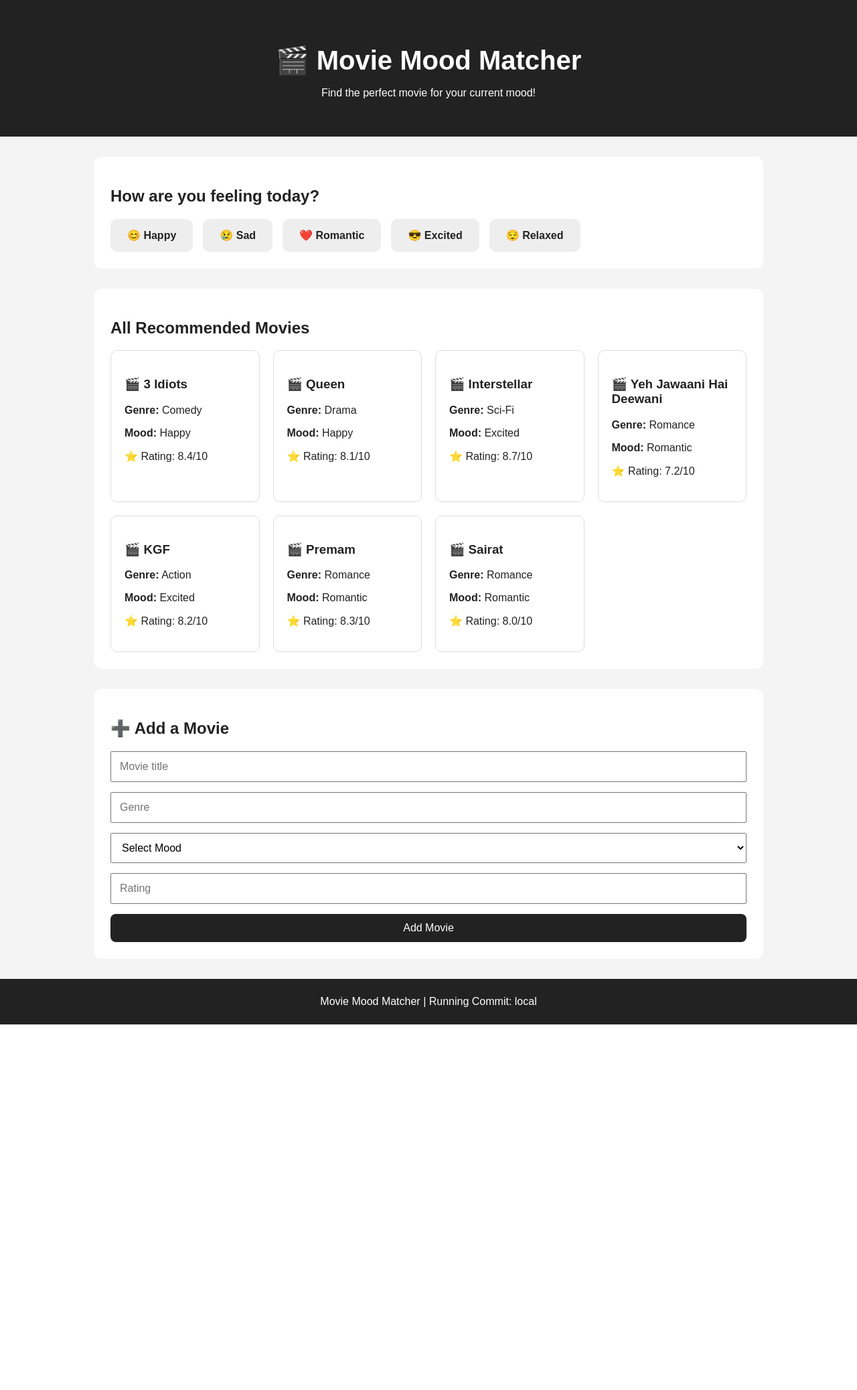
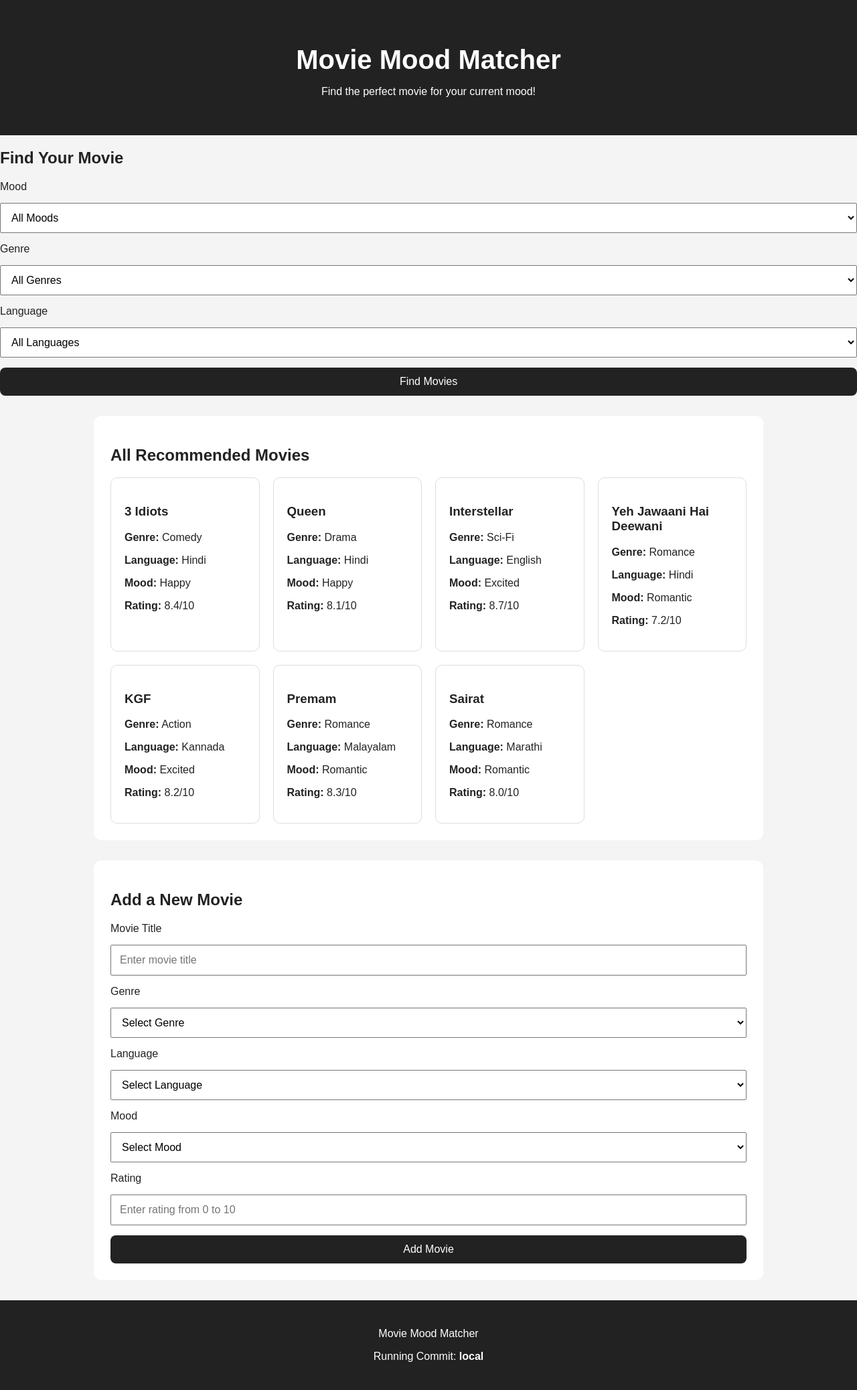
Before and after one commit to AmitRJagdale/Movie-Mood-Matcher, a Flask app: page / in a window 1280 px wide. Shown: the whole page at 67% size. Before the commit the page ends 1530 px from the top, so only its background shows below. Run offline with Flask 3, Linux system fonts and the light colour scheme.

Commit message:
Improve movie filters and add language field

```diff
--- a/templates/index.html
+++ b/templates/index.html
@@ -1,5 +1,6 @@
 <!DOCTYPE html>
 <html lang="en">
+
 <head>
     <meta charset="UTF-8">
     <meta name="viewport" content="width=device-width, initial-scale=1.0">
@@ -13,38 +14,145 @@
 <body>
 
 <header>
-    <h1>🎬 Movie Mood Matcher</h1>
+    <h1>Movie Mood Matcher</h1>
     <p>Find the perfect movie for your current mood!</p>
 </header>
 
-<section class="mood-section">
 
-    <h2>How are you feeling today?</h2>
+<!-- FILTER SECTION -->
+<section class="filter-section">
 
-    <div class="moods">
+    <h2>Find Your Movie</h2>
 
-        <a href="/?mood=Happy">😊 Happy</a>
+    <form method="GET" action="/">
 
-        <a href="/?mood=Sad">😢 Sad</a>
+        <label for="mood">Mood</label>
 
-        <a href="/?mood=Romantic">❤️ Romantic</a>
+        <select name="mood" id="mood">
 
-        <a href="/?mood=Excited">😎 Excited</a>
+            <option value="">All Moods</option>
 
-        <a href="/?mood=Relaxed">😌 Relaxed</a>
+            <option value="Happy"
+                {% if selected_mood == "Happy" %}selected{% endif %}>
+                Happy
+            </option>
 
-    </div>
+            <option value="Sad"
+                {% if selected_mood == "Sad" %}selected{% endif %}>
+                Sad
+            </option>
+
+            <option value="Romantic"
+                {% if selected_mood == "Romantic" %}selected{% endif %}>
+                Romantic
+            </option>
+
+            <option value="Excited"
+                {% if selected_mood == "Excited" %}selected{% endif %}>
+                Excited
+            </option>
+
+            <option value="Relaxed"
+                {% if selected_mood == "Relaxed" %}selected{% endif %}>
+                Relaxed
+            </option>
+
+        </select>
+
+
+        <label for="genre">Genre</label>
+
+        <select name="genre" id="genre">
+
+            <option value="">All Genres</option>
+
+            <option value="Comedy"
+                {% if selected_genre == "Comedy" %}selected{% endif %}>
+                Comedy
+            </option>
+
+            <option value="Drama"
+                {% if selected_genre == "Drama" %}selected{% endif %}>
+                Drama
+            </option>
+
+            <option value="Sci-Fi"
+                {% if selected_genre == "Sci-Fi" %}selected{% endif %}>
+                Sci-Fi
+            </option>
+
+            <option value="Romance"
+                {% if selected_genre == "Romance" %}selected{% endif %}>
+                Romance
+            </option>
+
+            <option value="Action"
+                {% if selected_genre == "Action" %}selected{% endif %}>
+                Action
+            </option>
+
+            <option value="Thriller"
+                {% if selected_genre == "Thriller" %}selected{% endif %}>
+                Thriller
+            </option>
+
+        </select>
+
+
+        <label for="language">Language</label>
+
+        <select name="language" id="language">
+
+            <option value="">All Languages</option>
+
+            <option value="Hindi"
+                {% if selected_language == "Hindi" %}selected{% endif %}>
+                Hindi
+            </option>
+
+            <option value="English"
+                {% if selected_language == "English" %}selected{% endif %}>
+                English
+            </option>
+
+            <option value="Marathi"
+                {% if selected_language == "Marathi" %}selected{% endif %}>
+                Marathi
+            </option>
+
+            <option value="Kannada"
+                {% if selected_language == "Kannada" %}selected{% endif %}>
+                Kannada
+            </option>
+
+            <option value="Malayalam"
+                {% if selected_language == "Malayalam" %}selected{% endif %}>
+                Malayalam
+            </option>
+
+        </select>
+
+
+        <button type="submit">Find Movies</button>
+
+    </form>
 
 </section>
 
 
+<!-- RECOMMENDATIONS -->
 <section class="recommendations">
 
-    {% if selected_mood %}
-        <h2>Movies for {{ selected_mood }} Mood</h2>
+    {% if selected_mood or selected_genre or selected_language %}
+
+        <h2>Matching Movies</h2>
+
     {% else %}
+
         <h2>All Recommended Movies</h2>
+
     {% endif %}
+
 
     <div class="movie-container">
 
@@ -54,11 +162,16 @@
 
             <div class="movie-card">
 
-                <h3>🎬 {{ movie.title }}</h3>
+                <h3>{{ movie.title }}</h3>
 
                 <p>
                     <strong>Genre:</strong>
                     {{ movie.genre }}
+                </p>
+
+                <p>
+                    <strong>Language:</strong>
+                    {{ movie.language }}
                 </p>
 
                 <p>
@@ -67,7 +180,8 @@
                 </p>
 
                 <p>
-                    ⭐ Rating: {{ movie.rating }}/10
+                    <strong>Rating:</strong>
+                    {{ movie.rating }}/10
                 </p>
 
             </div>
@@ -76,7 +190,7 @@
 
         {% else %}
 
-            <p>No movies found for this mood.</p>
+            <p>No movies found for the selected filters.</p>
 
         {% endif %}
 
@@ -85,29 +199,61 @@
 </section>
 
 
+<!-- ADD MOVIE -->
 <section class="add-section">
 
-    <h2>➕ Add a Movie</h2>
+    <h2>Add a New Movie</h2>
 
     <form method="POST" action="/add">
 
+        <label for="title">Movie Title</label>
+
         <input
             type="text"
+            id="title"
             name="title"
-            placeholder="Movie title"
+            placeholder="Enter movie title"
             required
         >
 
-        <input
-            type="text"
-            name="genre"
-            placeholder="Genre"
-            required
-        >
 
-        <select name="mood" required>
+        <label for="add-genre">Genre</label>
+
+        <select name="genre" id="add-genre" required>
+
+            <option value="">Select Genre</option>
+
+            <option value="Comedy">Comedy</option>
+            <option value="Drama">Drama</option>
+            <option value="Sci-Fi">Sci-Fi</option>
+            <option value="Romance">Romance</option>
+            <option value="Action">Action</option>
+            <option value="Thriller">Thriller</option>
+
+        </select>
+
+
+        <label for="add-language">Language</label>
+
+        <select name="language" id="add-language" required>
+
+            <option value="">Select Language</option>
+
+            <option value="Hindi">Hindi</option>
+            <option value="English">English</option>
+            <option value="Marathi">Marathi</option>
+            <option value="Kannada">Kannada</option>
+            <option value="Malayalam">Malayalam</option>
+
+        </select>
+
+
+        <label for="add-mood">Mood</label>
+
+        <select name="mood" id="add-mood" required>
 
             <option value="">Select Mood</option>
+
             <option value="Happy">Happy</option>
             <option value="Sad">Sad</option>
             <option value="Romantic">Romantic</option>
@@ -116,29 +262,42 @@
 
         </select>
 
+
+        <label for="rating">Rating</label>
+
         <input
             type="number"
+            id="rating"
             name="rating"
-            placeholder="Rating"
             min="0"
             max="10"
             step="0.1"
+            placeholder="Enter rating from 0 to 10"
             required
         >
 
-        <button type="submit">
-            Add Movie
-        </button>
+
+        <button type="submit">Add Movie</button>
 
     </form>
 
 </section>
 
 
+<!-- FOOTER -->
 <footer>
-    Movie Mood Matcher |
-    Running Commit: {{ commit }}
+
+    <p>
+        Movie Mood Matcher
+    </p>
+
+    <p>
+        Running Commit:
+        <strong>{{ commit }}</strong>
+    </p>
+
 </footer>
 
 </body>
+
 </html>
```
